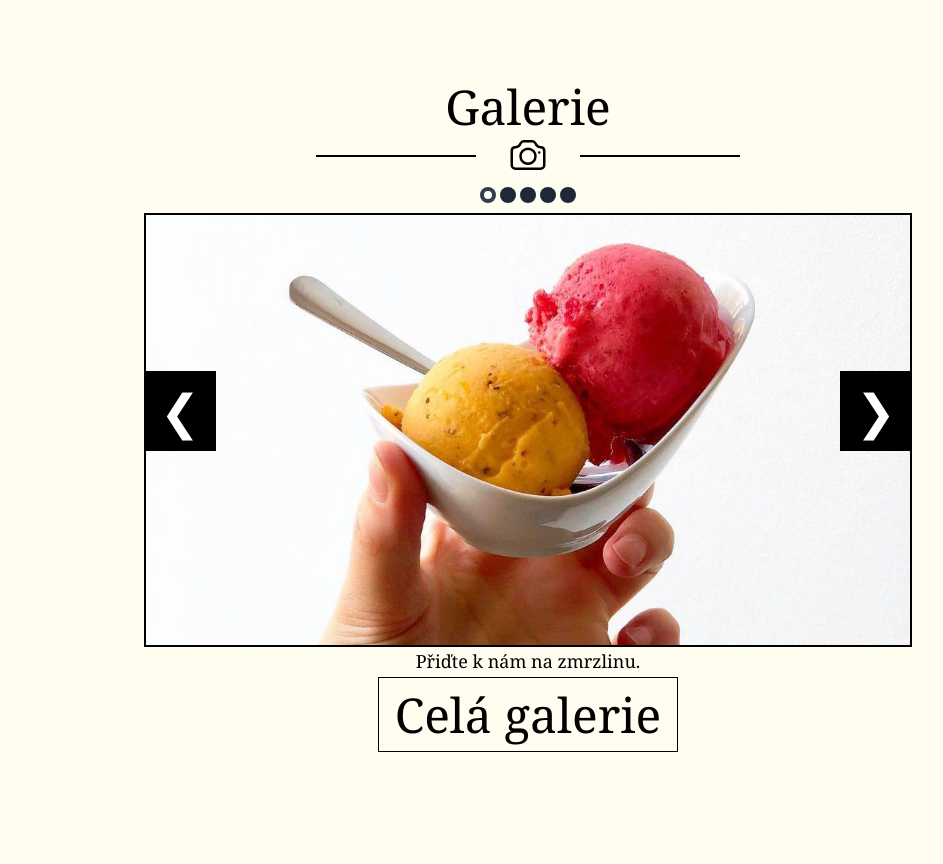
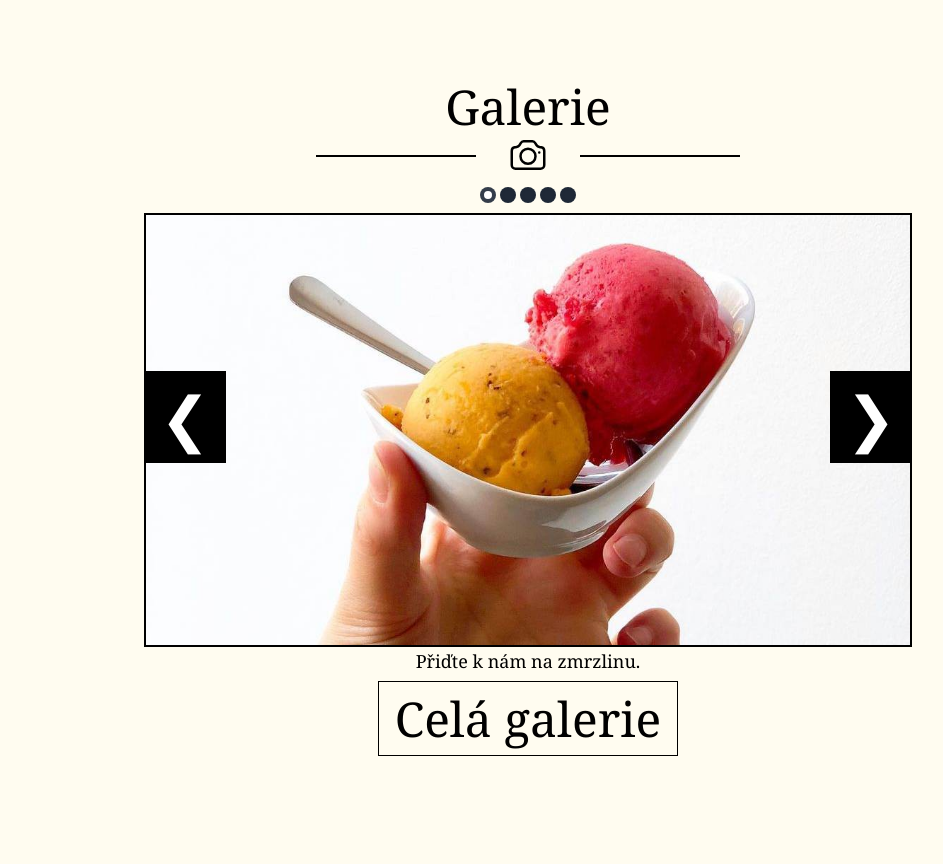
Before and after one commit to Dass33/cafe33-website, a website: page index.html in a window 1280 px wide. Shown: the part 3215-4079 px from the top of the page, without its empty margins (112-1055 px from the left). Drawn offline with Linux system fonts and the light colour scheme; a script that the page names is missing.

Commit message:
gallery touch up

```diff
--- a/index.html
+++ b/index.html
@@ -375,7 +375,7 @@
 			</div>
 		</div>
 
-		<div class="relative m-auto max-w-[32rem] lg:max-w-[48rem] lg:h-[38rem]">
+		<div class="relative m-auto mb-1 max-w-[32rem] lg:max-w-[48rem] lg:h-[38rem]">
 			<h2 id="akce" class="mt-20 text-5xl">Galerie</h2>
 			<div class="lg:mb-2 lg:mt-1 flex flex-row justify-center ">
 				<hr class="w-40 mt-5 mx-8 border-[1px] border-black">
@@ -427,9 +427,9 @@
 				<div class="text-lg">Venkovní posezení</div>
 			</div>
 
-			<a class="left-0 cursor-pointer absolute top-1/2 w-auto p-4 -mt-4 text-white text-5xl transition-colors select-none bg-black"
+			<a class="left-0 cursor-pointer absolute top-1/2 w-auto p-4 text-white -mb-4 lg:-mt-4 text-3xl sm:text-5xl lg:text-6xl transition-colors select-none bg-black"
 				onclick="nextImage(-1)">❮</a>
-			<a class="right-0  cursor-pointer absolute top-1/2 w-auto p-4 -mt-4 text-white text-5xl transition-colors select-none bg-black"
+			<a class="right-0  cursor-pointer absolute top-1/2 w-auto p-4 text-white -mb-4 lg:-mt-4 text-3xl sm:text-5xl lg:text-6xl transition-colors select-none bg-black"
 				onclick="nextImage(1)">❯</a>
 
 		</div>
```
Also changed, not shown: indexEN.html (+3 -3 lines), dist/styles.css.
